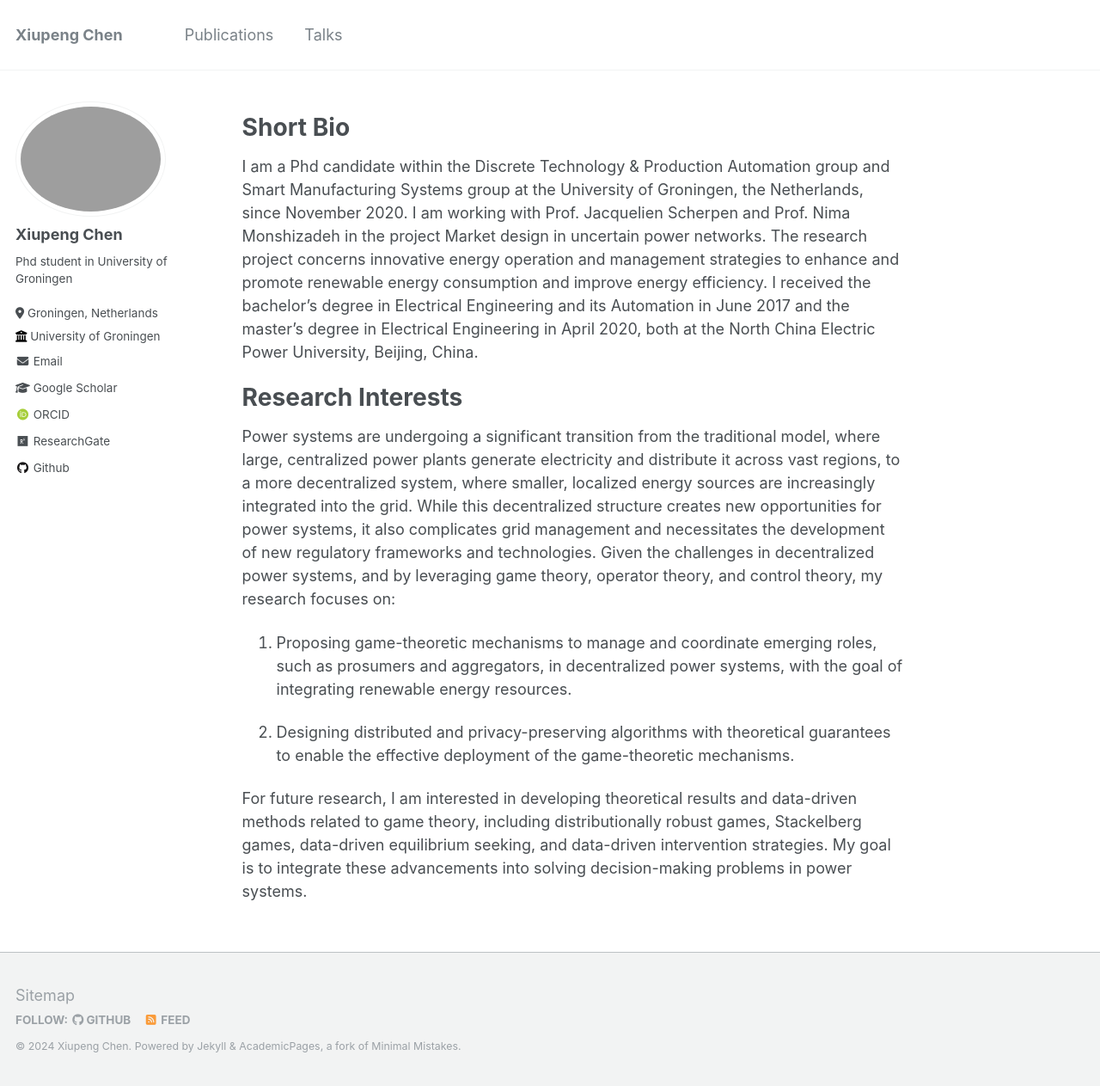
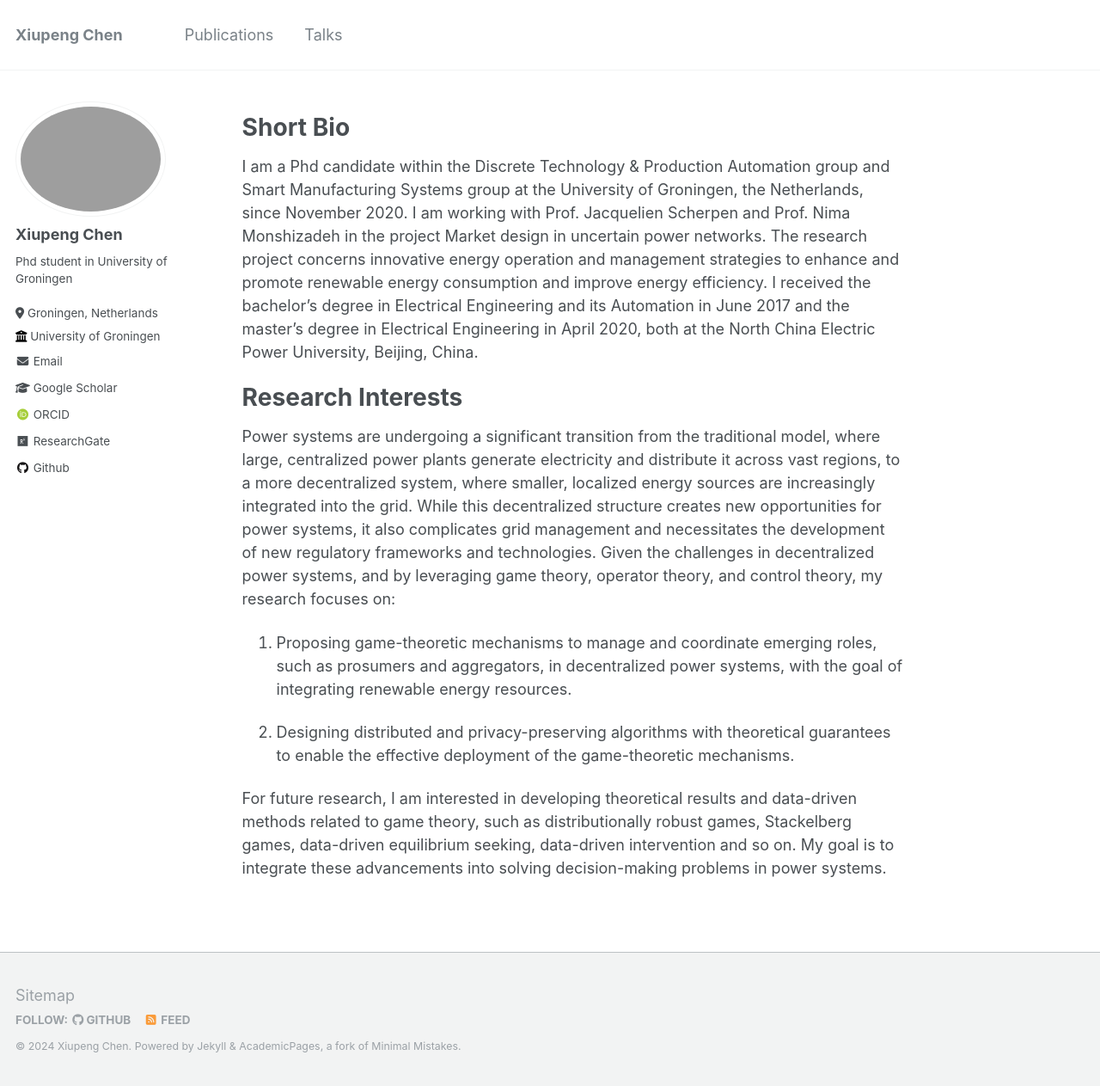
Before and after one commit to XiupengChen/XiupengChen.github.io, a Jekyll site: the page built from _pages/about.md, in a window 1280 px wide and 1263 px high. Shown: the whole window at 86% size. Built offline with Jekyll 4.4.1, drawn with Linux system fonts in a browser that asks for light colours; some web fonts are replaced.

Commit message:
Update about.md

```diff
--- a/_pages/about.md
+++ b/_pages/about.md
@@ -22,4 +22,4 @@ Power systems are undergoing a significant transition from the traditional model
 
 2. Designing distributed and privacy-preserving algorithms with theoretical guarantees to enable the effective deployment of the game-theoretic mechanisms.
 
-For future research, I am interested in developing theoretical results and data-driven methods related to game theory, including distributionally robust games, Stackelberg games, data-driven equilibrium seeking, and data-driven intervention strategies. My goal is to integrate these advancements into solving decision-making problems in power systems.
+For future research, I am interested in developing theoretical results and data-driven methods related to game theory, such as distributionally robust games, Stackelberg games, data-driven equilibrium seeking, data-driven intervention and so on. My goal is to integrate these advancements into solving decision-making problems in power systems.
```
